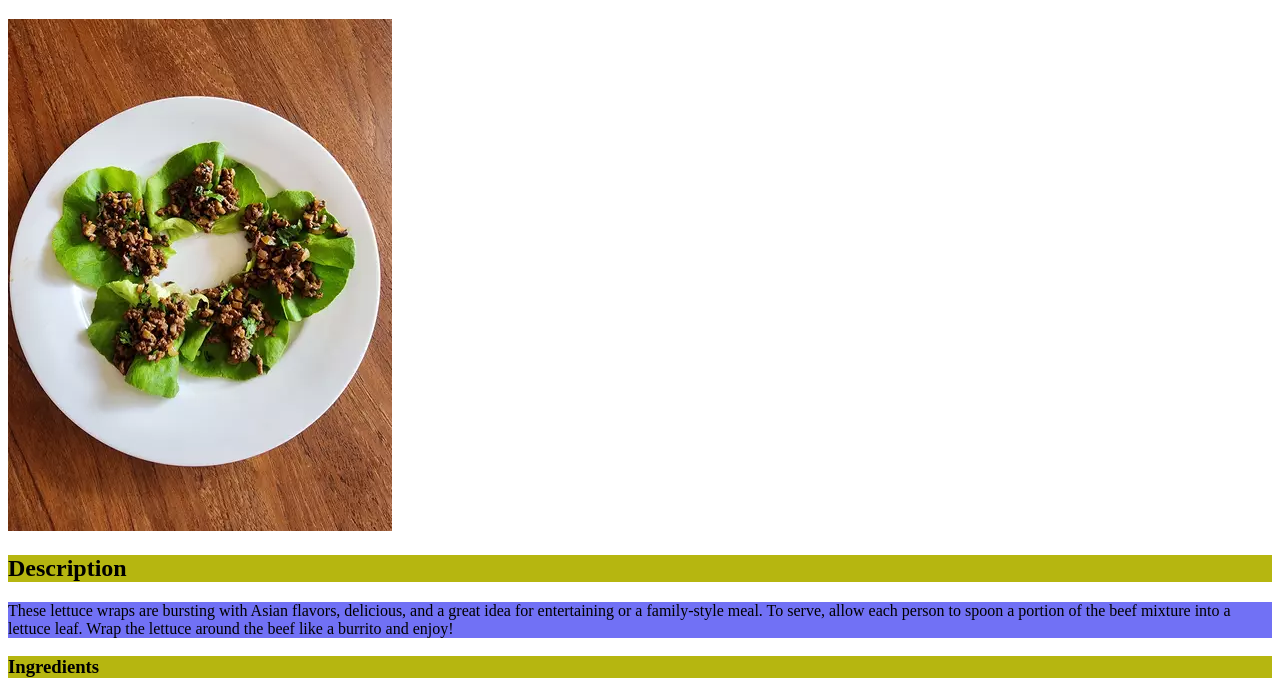
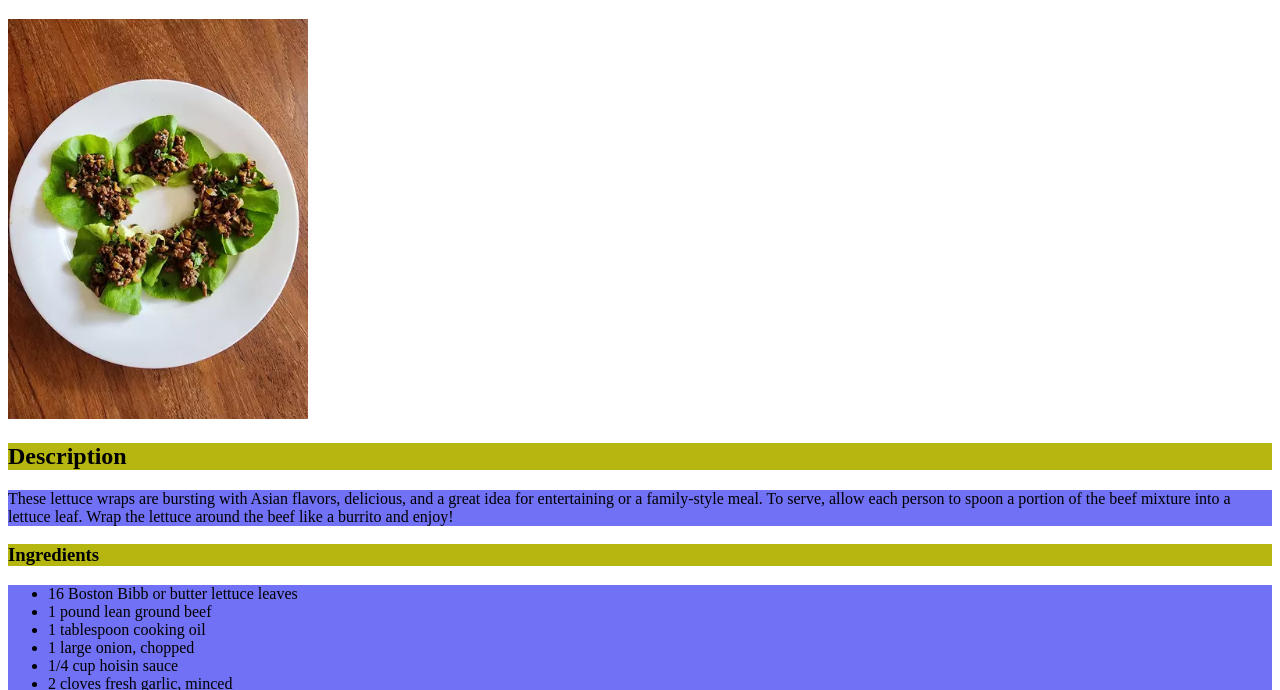
Before and after one commit to had-arach-eric/recipes, a plain HTML site: page recipes/asian-lettuce-wraps.html in a window 1280 px wide. Shown: the part 61-751 px from the top of the page. Drawn offline with Linux system fonts and the light colour scheme.

Commit message:
Resize images.

```diff
--- a/styles/styles.css
+++ b/styles/styles.css
@@ -15,3 +15,8 @@ h1 {
 .content {
   background-color: rgb(113, 113, 245);
 }
+
+img {
+  width: 300px;
+  height: auto;
+}
```
